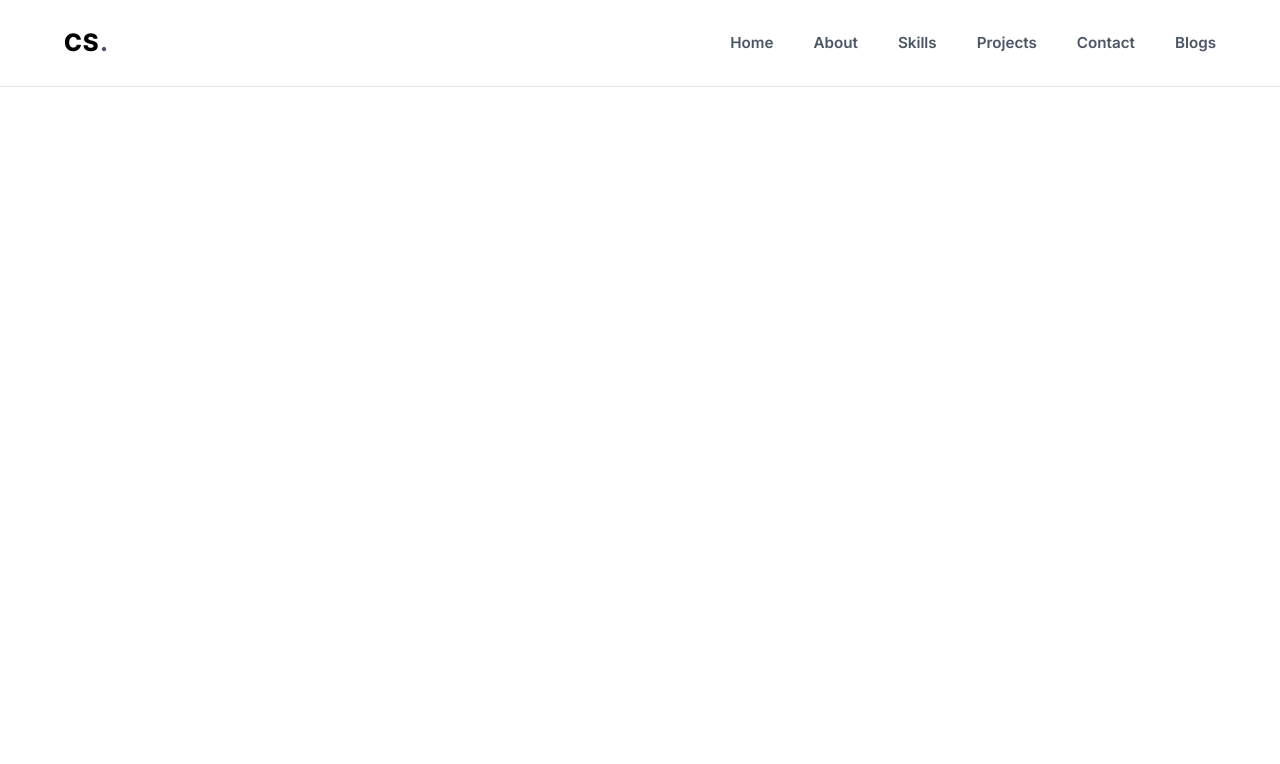
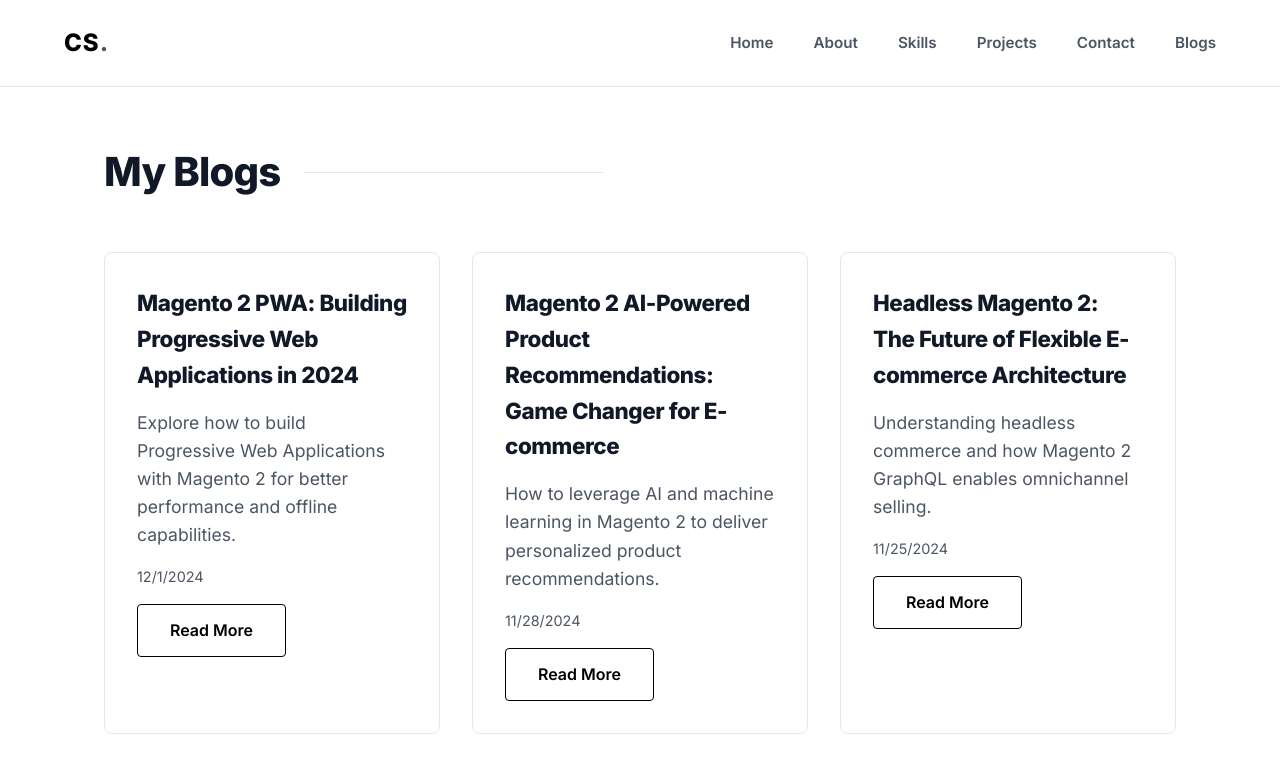
Before and after one commit to iamchiragsharma/chiragsharmadev, a React (Create React App) app: page /blogs in a window 1280 px wide. Shown: the top 764 px of the page. Built offline with nearby package versions, Linux system fonts and the light colour scheme.

Commit message:
Fixed all issues

```diff
--- a/public/index.html
+++ b/public/index.html
@@ -18,5 +18,4 @@
     <noscript>You need to enable JavaScript to run this app.</noscript>
     <div id="root"></div>
   </body>
-</html></content>
-<parameter name="filePath">/Users/chirag/Downloads/my-portfolio/public/index.html
+</html>
--- a/src/App.js
+++ b/src/App.js
@@ -11,11 +11,13 @@
     <Router>
       <div className="App">
         <Navbar />
-        <Routes>
-          <Route path="/" element={<Home />} />
-          <Route path="/blogs" element={<Blogs />} />
-          <Route path="/blogs/:id" element={<BlogDetail />} />
-        </Routes>
+        <main>
+          <Routes>
+            <Route path="/" element={<Home />} />
+            <Route path="/blogs" element={<Blogs />} />
+            <Route path="/blogs/:id" element={<BlogDetail />} />
+          </Routes>
+        </main>
       </div>
     </Router>
   );
--- a/src/components/About.css
+++ b/src/components/About.css
@@ -1,5 +1,6 @@
 .about-content {
   max-width: 800px;
+  text-align: left;
 }
 
 .about-content p {
--- a/src/components/BlogDetail.css
+++ b/src/components/BlogDetail.css
@@ -2,12 +2,15 @@
   padding: 140px 5% 80px;
   max-width: 800px;
   margin: 0 auto;
+  text-align: left;
 }
 
 .back-btn {
   background: transparent;
   border: 1px solid var(--border-color);
-  padding: 0.5rem 1rem;
+  padding: 0.7rem 1.5rem;
+  font-size: 1rem;
+  font-weight: 500;
   border-radius: 4px;
   cursor: pointer;
   margin-bottom: 2rem;
--- a/src/components/Blogs.css
+++ b/src/components/Blogs.css
@@ -6,7 +6,7 @@
 
 .blogs-grid {
   display: grid;
-  grid-template-columns: repeat(auto-fit, minmax(350px, 1fr));
+  grid-template-columns: repeat(auto-fit, minmax(280px, 1fr));
   gap: 2rem;
 }
 
--- a/src/components/Blogs.js
+++ b/src/components/Blogs.js
@@ -2,15 +2,6 @@
 import { Link } from 'react-router-dom';
 import './Blogs.css';
 
-const Blogs = () => {
-  const [blogs, setBlogs] = useState([]);
-
-  useEffect(() => {
-    // Load blogs from localStorage or initialize with sample data
-    const storedBlogs = localStorage.getItem('blogs');
-    if (storedBlogs) {
-      setBlogs(JSON.parse(storedBlogs));
-    } else {
 const sampleBlogs = [
   // Magento 2 Blogs
   {
@@ -160,16 +151,195 @@
     title: 'WordPress E-commerce Setup: Complete WooCommerce Guide',
     excerpt: 'Build a complete e-commerce store with WordPress and WooCommerce, from setup to optimization.',
     category: 'WordPress',
-          content: `WordPress with WooCommerce powers 30% of online stores. Build a complete e-commerce solution that\'s flexible and cost-effective.`,
+    content: `WordPress with WooCommerce powers 30% of online stores. Build a complete e-commerce solution that's flexible and cost-effective.`,
     date: '2024-10-20',
+    likes: 0,
+    comments: []
+  },
+  // --- 2026 Trending Topics ---
+  // Magento 2 Blogs
+  {
+    id: 16,
+    title: 'Edge Computing in Magento 2: Driving Millisecond Latency in 2026',
+    excerpt: 'How moving Magento rendering to the edge transforms global e-commerce performance.',
+    category: 'Magento 2',
+    content: `With the adoption of edge computing, Magento 2 architectures are seeing sub-100ms response times globally. By pushing dynamic content generation to edge nodes, you can drastically reduce origin server load and provide a frictionless checkout experience.`,
+    date: '2026-05-08',
+    likes: 0,
+    comments: []
+  },
+  {
+    id: 17,
+    title: 'Hyper-Personalization with Magento 2\'s Latest Generative AI Integrations',
+    excerpt: 'Leverage LLMs directly in your Magento 2 backend for real-time customer journeys.',
+    category: 'Magento 2',
+    content: `Static rules are dead. The new standard for Magento 2 involves real-time generative AI that curates products, generates personalized product descriptions on the fly, and predicts churn with 95% accuracy.`,
+    date: '2026-05-02',
+    likes: 0,
+    comments: []
+  },
+  {
+    id: 18,
+    title: 'AR/VR Product Try-ons: Implementing WebXR in Magento 2 Stores',
+    excerpt: 'Bring the physical store to the browser with WebXR integration in Magento 2.',
+    category: 'Magento 2',
+    content: `Spatial computing has reached the browser. We explore how to implement native WebXR APIs in your Magento storefront, allowing customers to try on clothing or place furniture in their living rooms natively without an app.`,
+    date: '2026-04-25',
+    likes: 0,
+    comments: []
+  },
+  {
+    id: 19,
+    title: 'Magento 2 + Web3: Accepting Crypto and Managing NFT Loyalty Programs',
+    excerpt: 'How to securely implement blockchain technologies into your Magento ecosystem.',
+    category: 'Magento 2',
+    content: `Crypto payments are mainstream. Discover how to integrate Web3 wallets securely in the Magento 2 checkout and use NFTs as token-gated access for exclusive VIP loyalty tiers.`,
+    date: '2026-04-18',
+    likes: 0,
+    comments: []
+  },
+  {
+    id: 20,
+    title: 'The Rise of Composable Commerce: Magento 2 Microservices in 2026',
+    excerpt: 'Deconstructing the monolith: Using Magento 2 as a pure headless microservice.',
+    category: 'Magento 2',
+    content: `Enterprise stores are moving past monolithic architectures. Learn how to decouple Magento 2's inventory, pricing, and checkout into individual microservices that scale independently.`,
+    date: '2026-04-10',
+    likes: 0,
+    comments: []
+  },
+  // Shopify Blogs
+  {
+    id: 21,
+    title: 'Shopify Checkout Extensibility: Building Advanced Customizations in 2026',
+    excerpt: 'Move beyond liquid edits with Shopify\'s powerful new Checkout UI Extensions.',
+    category: 'Shopify',
+    content: `With checkout.liquid fully deprecated, mastering Checkout Extensibility is non-negotiable. Learn how to build complex B2B logic and custom upsell apps directly into the native Shopify checkout flow safely.`,
+    date: '2026-05-05',
+    likes: 0,
+    comments: []
+  },
+  {
+    id: 22,
+    title: 'Shopify Magic & GenAI: Automating Your Entire Storefront',
+    excerpt: 'How Shopify\'s built-in AI is replacing manual store management.',
+    category: 'Shopify',
+    content: `From automatically adjusting pricing based on market trends to generating localized landing pages in 50 languages, Shopify Magic has evolved. Here is how to automate 80% of your store's operations.`,
+    date: '2026-04-28',
+    likes: 0,
+    comments: []
+  },
+  {
+    id: 23,
+    title: 'Omnichannel 2.0: Integrating Shopify with Metaverse Storefronts',
+    excerpt: 'Expand your sales channels into virtual worlds with Shopify\'s spatial commerce APIs.',
+    category: 'Shopify',
+    content: `Social commerce has expanded into virtual spaces. Learn how to sync your Shopify inventory directly into popular metaverse platforms to sell digital twins alongside physical products.`,
+    date: '2026-04-20',
+    likes: 0,
+    comments: []
+  },
+  {
+    id: 24,
+    title: 'Sustainable E-commerce: Carbon Tracking and Offsetting Apps on Shopify',
+    excerpt: 'Meet 2026 consumer demands by making your Shopify store carbon-neutral.',
+    category: 'Shopify',
+    content: `Sustainability is the #1 conversion driver for Gen Z. We review the best Shopify apps for calculating supply chain carbon footprints and offering customers automated offset options at checkout.`,
+    date: '2026-04-12',
+    likes: 0,
+    comments: []
+  },
+  {
+    id: 25,
+    title: 'Shopify B2B Enhancements: The Ultimate Guide to Wholesale in 2026',
+    excerpt: 'Utilizing Shopify\'s native B2B features to replace legacy wholesale portals.',
+    category: 'Shopify',
+    content: `Shopify has doubled down on wholesale. Discover how to set up company profiles, complex payment terms, and custom catalogs without needing a separate Plus store or third-party portal.`,
+    date: '2026-04-05',
+    likes: 0,
+    comments: []
+  },
+  // WordPress Blogs
+  {
+    id: 26,
+    title: 'WordPress 6.8 & Beyond: AI-Driven Full Site Generation',
+    excerpt: 'Generate entire themes, layouts, and content using prompt-based site building.',
+    category: 'WordPress',
+    content: `The Block Editor has integrated native AI. Learn how to use text prompts to generate fully responsive, customized block themes in seconds, bypassing manual CSS adjustments entirely.`,
+    date: '2026-05-07',
+    likes: 0,
+    comments: []
+  },
+  {
+    id: 27,
+    title: 'Headless WordPress with Next.js 16: The 2026 Performance Stack',
+    excerpt: 'Achieve perfect Lighthouse scores by combining WPGraphQL with Next.js 16 App Router.',
+    category: 'WordPress',
+    content: `The ultimate headless stack has matured. We dive into using WordPress purely as a CMS, leveraging the new Next.js 16 React Server Components to stream data and achieve instant page loads.`,
+    date: '2026-04-30',
+    likes: 0,
+    comments: []
+  },
+  {
+    id: 28,
+    title: 'WooCommerce High-Performance Order Storage (HPOS): Benchmarks',
+    excerpt: 'Why migrating to HPOS is critical for WooCommerce scaling in 2026.',
+    category: 'WordPress',
+    content: `Post-meta tables are history. HPOS is now mandatory for high-volume stores. We analyze the 400% performance gains in checkout and dashboard loading speeds after migrating legacy databases.`,
+    date: '2026-04-22',
+    likes: 0,
+    comments: []
+  },
+  {
+    id: 29,
+    title: 'Zero-Trust Security for WordPress: Defending Against Next-Gen Threats',
+    excerpt: 'Move beyond simple firewalls with Zero-Trust architecture in WordPress.',
+    category: 'WordPress',
+    content: `With AI-driven attacks on the rise, traditional security plugins aren't enough. Learn how to implement Zero-Trust models, hardware key authentication (Passkeys), and edge-level threat mitigation on WordPress.`,
+    date: '2026-04-15',
+    likes: 0,
+    comments: []
+  },
+  {
+    id: 30,
+    title: 'Accessibility First: Automating WCAG 3.0 Compliance in WordPress',
+    excerpt: 'Ensure your WordPress site meets the strict new 2026 accessibility standards.',
+    category: 'WordPress',
+    content: `WCAG 3.0 requires dynamic contrast adjustments and cognitive accessibility. Discover the latest WordPress tools that automatically scan, report, and heal accessibility violations in real-time.`,
+    date: '2026-04-08',
     likes: 0,
     comments: []
   }
 ];
+
+const Blogs = () => {
+  const [blogs, setBlogs] = useState([]);
+
+  useEffect(() => {
+    // Load blogs from localStorage or initialize with sample data
+    const storedBlogs = localStorage.getItem('blogs');
+    if (storedBlogs) {
+      setBlogs(JSON.parse(storedBlogs));
+    } else {
       setBlogs(sampleBlogs);
       localStorage.setItem('blogs', JSON.stringify(sampleBlogs));
     }
   }, []);
+
+  useEffect(() => {
+    const observerOptions = { root: null, rootMargin: '0px', threshold: 0.15 };
+    const observer = new IntersectionObserver((entries) => {
+      entries.forEach(entry => {
+        if (entry.isIntersecting) {
+          entry.target.classList.add('visible');
+        }
+      });
+    }, observerOptions);
+
+    document.querySelectorAll('.fade-up').forEach((el) => observer.observe(el));
+
+    return () => observer.disconnect();
+  }, [blogs]);
 
   return (
     <section className="blogs section">
--- a/src/components/Navbar.js
+++ b/src/components/Navbar.js
@@ -12,7 +12,9 @@
   return (
     <nav className="navbar">
       <div className="logo">
-        CS<span className="dot">.</span>
+        <Link to="/" onClick={() => setIsOpen(false)} style={{ textDecoration: 'none', color: 'inherit' }}>
+          CS<span className="dot">.</span>
+        </Link>
       </div>
       <ul className={`nav-links ${isOpen ? 'nav-active' : ''}`}>
         <li><a href="#hero" onClick={() => setIsOpen(false)}>Home</a></li>
--- a/src/components/Projects.css
+++ b/src/components/Projects.css
@@ -1,6 +1,6 @@
 .projects-grid {
   display: grid;
-  grid-template-columns: repeat(auto-fit, minmax(320px, 1fr));
+  grid-template-columns: repeat(auto-fit, minmax(280px, 1fr));
   gap: 3rem;
 }
 
--- a/src/components/Projects.js
+++ b/src/components/Projects.js
@@ -1,7 +1,6 @@
 import React from 'react';
 import './Projects.css';
 
-const Projects = () => {
 const projects = [
   { title: 'BuyNutritionals', type: 'Company\'s External Project' },
   { title: 'BST Group', type: 'Company\'s External Project' },
@@ -11,6 +10,7 @@
   { title: 'Unstd Clothing', type: 'Company\'s External Project' },
 ];
 
+const Projects = () => {
   return (
     <section id="projects" className="section">
       <h2 className="section-title fade-up">Projects</h2>
```
Also changed, not shown: src/components/Contact.js (+28 -3 lines), src/components/Hero.js (+21 -22 lines), vercel.json (added), 1 other file (tests, documents, lock files or other folders). Lines whose indentation alone changed are shown as unchanged.
